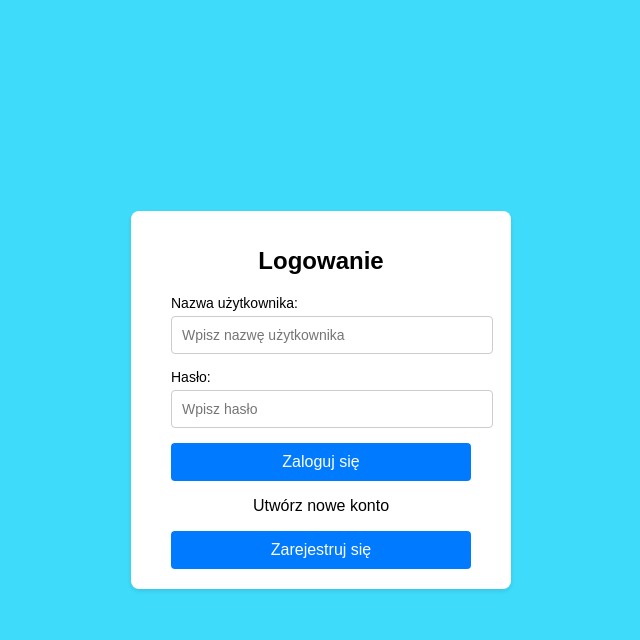
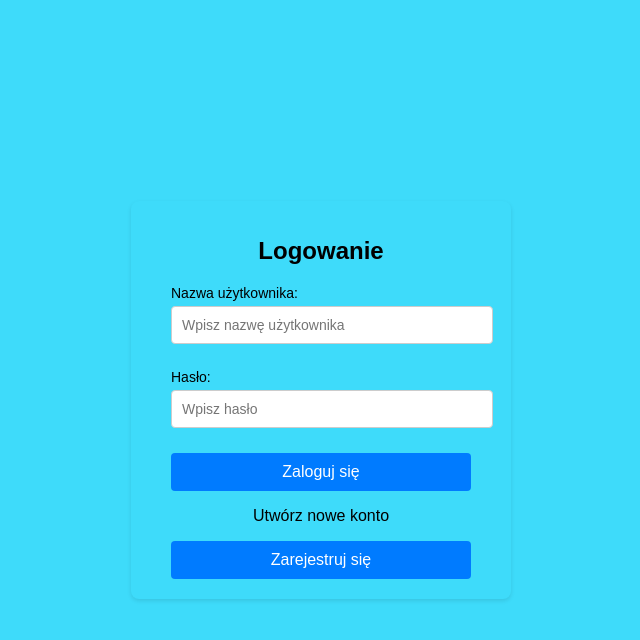
Before and after one commit to SettBacc/Lubella, a Django app: page / in a window 1280 px wide. Shown: the top 640 px of the page, without its empty margins (319-959 px from the left). Run offline with Django 5.2, Linux system fonts and the light colour scheme.

```diff
--- a/api/static/css/styles.css
+++ b/api/static/css/styles.css
@@ -9,7 +9,7 @@ body {
 }
 
 .login-container {
-    background: #ffffff;
+    background: #3edbfa;
     padding: 20px 40px;
     border-radius: 8px;
     box-shadow: 0 2px 4px rgba(0, 0, 0, 0.1);
@@ -23,7 +23,7 @@ h1 {
 }
 
 .form-group {
-    margin-bottom: 15px;
+    margin-bottom: 25px;
     text-align: left;
 }
 
```
